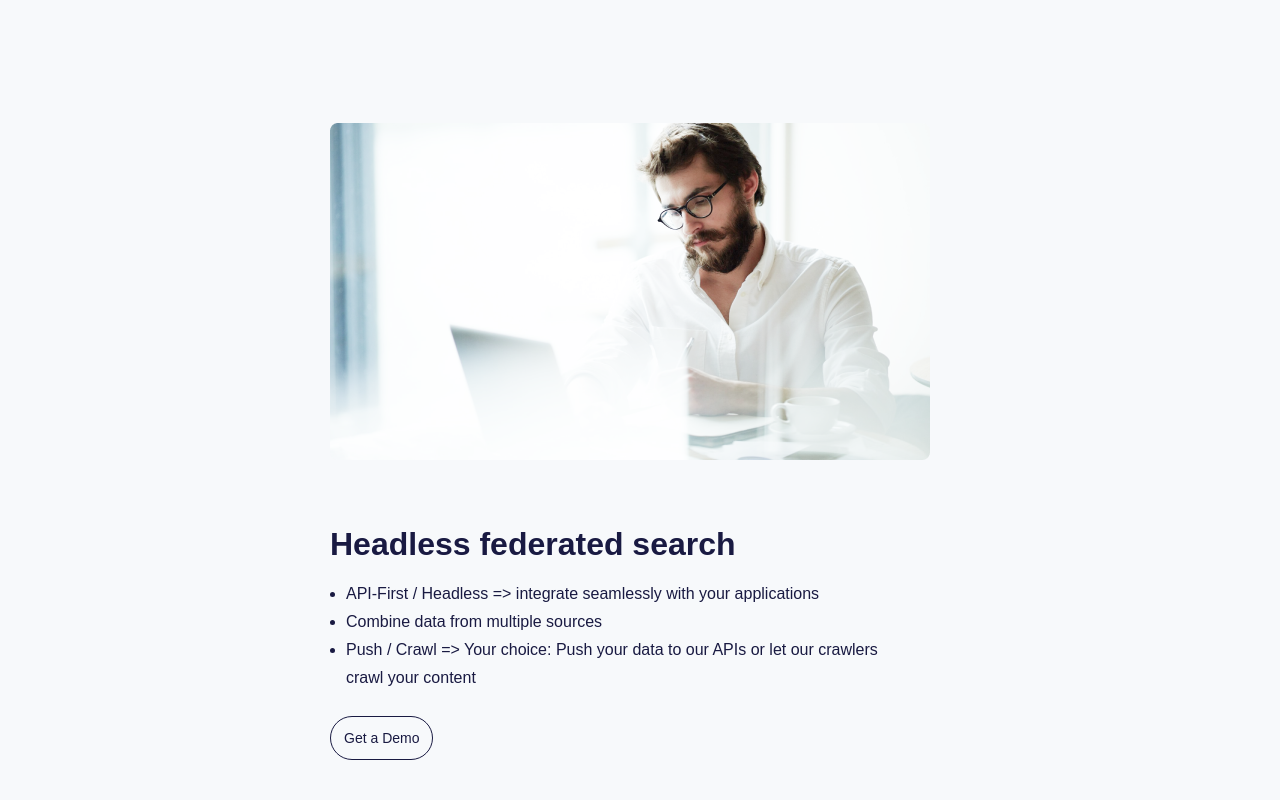
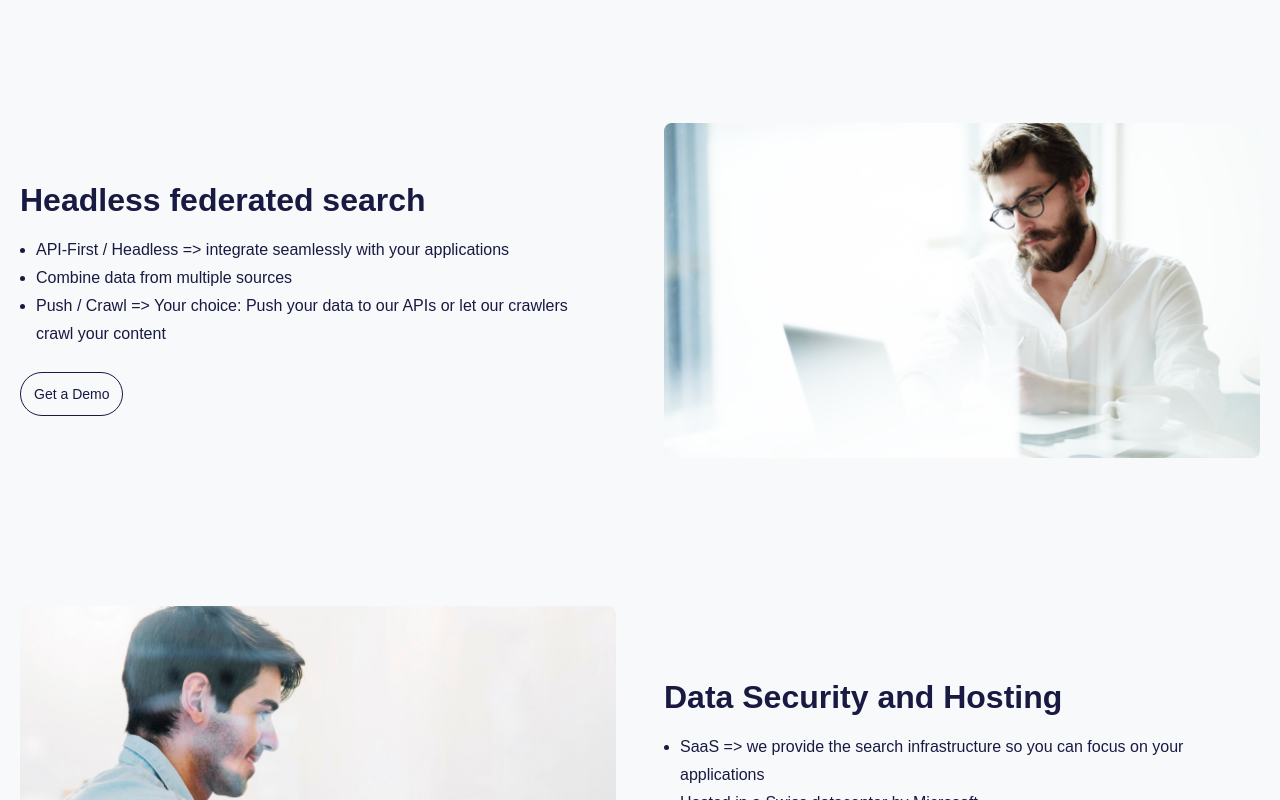
Before and after one commit to Ankush307/Key-Semantics, a React (Create React App) app: page / in a window 1280 px wide. Shown: the part 2980-3780 px from the top of the page. Built offline with nearby package versions, Linux system fonts and the light colour scheme.

Commit message:
add text centre

```diff
--- a/src/components/home/Faq.jsx
+++ b/src/components/home/Faq.jsx
@@ -16,7 +16,7 @@ const Faq = () => {
                 <div className='flex gap-12 max-xl:gap-9 max-md:gap-6 max-xl:flex-wrap max-xl:justify-center'>
                     <div className='w-6/12 max-xl:w-full relative'>
                         <img src="./assets/image/webp/faq-girl.webp" alt="working-girl"
-                            className='w-full sticky top-0' />
+                            className='w-full max-w-[600px] max-xl:mx-auto max-xl:max-w-none sticky top-0' />
                     </div>
                     <div className='w-6/12 max-xl:w-full'>
                         <SubHeading text="Key Q&A" myClass="text-start" />
--- a/src/components/home/HeadlessSearch.jsx
+++ b/src/components/home/HeadlessSearch.jsx
@@ -6,7 +6,7 @@ const HeadlessSearch = () => {
     return (
         <section className='bg-light-gray'>
             <div className='container py-[148px] max-xl:py-32 max-lg:py-24 max-md:py-16 max-sm:py-10 px-5 mx-auto'>
-                <div className='flex items-center gap-12 max-lg:flex-wrap max-lg:justify-center flex-col-reverse'>
+                <div className='flex items-center gap-12 max-lg:flex-wrap max-lg:justify-center max-xl:flex-col-reverse'>
                     <div className='w-6/12 max-lg:w-full'>
                         <CardsSection
                             commonText="Headless federated search"
```
